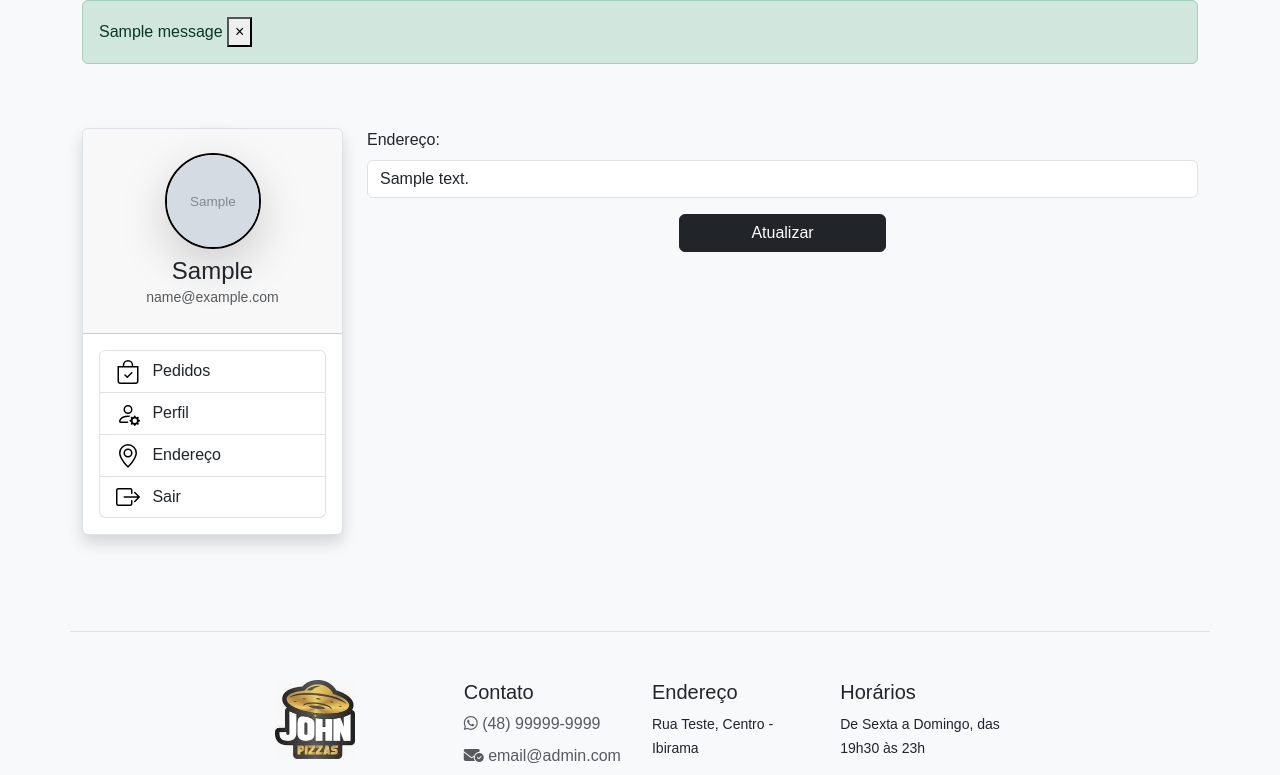
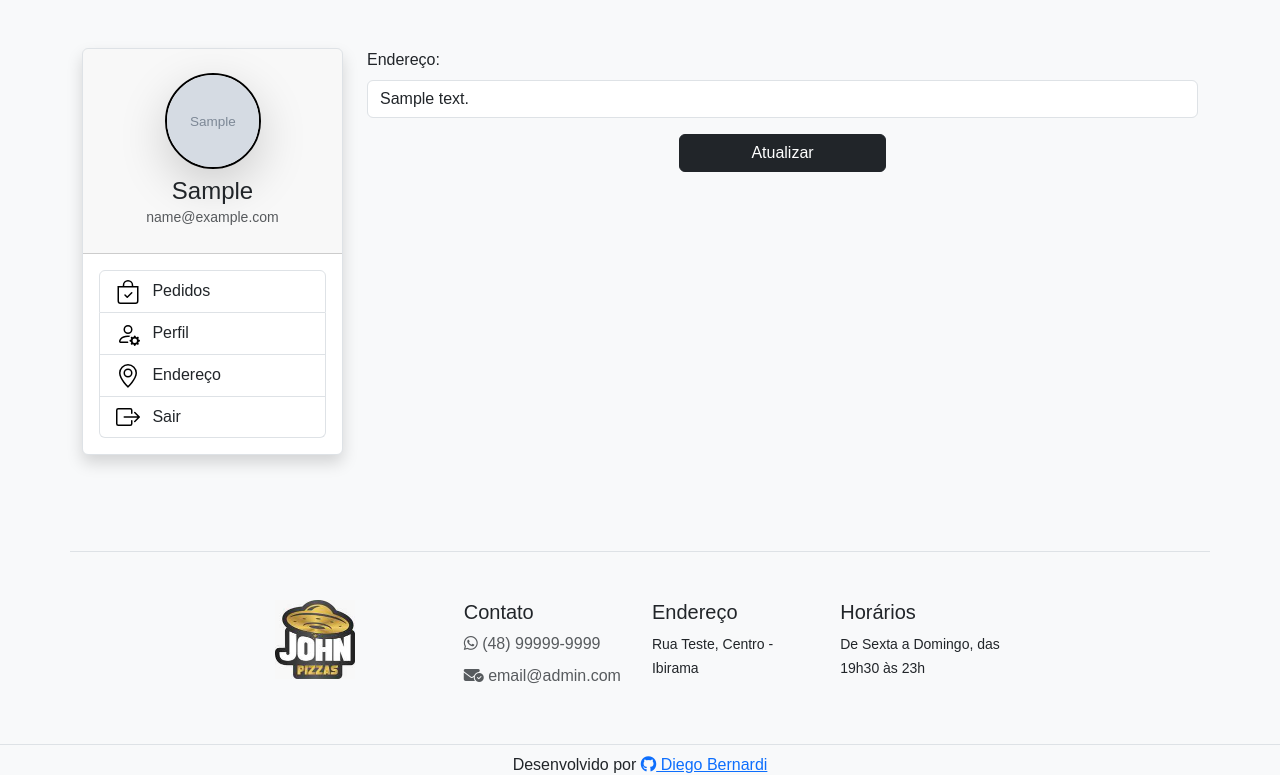
Before and after one commit to diegobers/john-pizzas, a Django app: page /entrar/add_address/ in a window 1280 px wide. Shown: the part 121-896 px from the top of the page. Run offline with Django 5.2, Linux system fonts and the light colour scheme; a user stored in the database is signed in; tables that the repository leaves empty hold one stand-in row (values such as "Sample post"); grey boxes marked "Sample" are stand-in pictures; one stand-in notice (Sample message) is shown; some libraries are stand-ins or nearby versions.

Commit message:
update messages for coupon view and templates

```diff
--- a/templates/layouts/base.html
+++ b/templates/layouts/base.html
@@ -34,5 +34,14 @@
     <script src="https://code.jquery.com/jquery-3.6.0.min.js"></script>
     <script src="https://ajax.googleapis.com/ajax/libs/jquery/3.7.1/jquery.min.js"></script>
     <script src="{% static 'js/bootstrap.bundle.min.js' %}"></script>
+
+    <script>
+      setTimeout(function() {
+        var messages = document.getElementById('messages');
+        if (messages) {
+          messages.style.display = 'none';
+        }
+      }, 4000);
+    </script>
   </body>
 </html>
--- a/templates/partials/_alerts.html
+++ b/templates/partials/_alerts.html
@@ -1,13 +1,10 @@
 {% if messages %}
-  <div class="container">
-    <div class="row">
-      <div class="col-sm-12">
+  <div class="container text-center" id="messages">
+    <div class="row d-flex justify-content-center">
+      <div class="col-10 col-md-4">
         {% for message in messages %}
-          <div class="alert alert-{{ message.tags }} alert-dismissible" role="alert">
+          <div class="alert alert-{{ message.tags }}" role="alert">
             {{ message }}
-            <button type="button" class="close" data-dismiss="alert" aria-label="Close">
-              <span aria-hidden="true">&times;</span>
-            </button>
           </div>
         {% endfor %}
       </div>
```
Also changed, not shown: store/views.py (+7 -6 lines).
